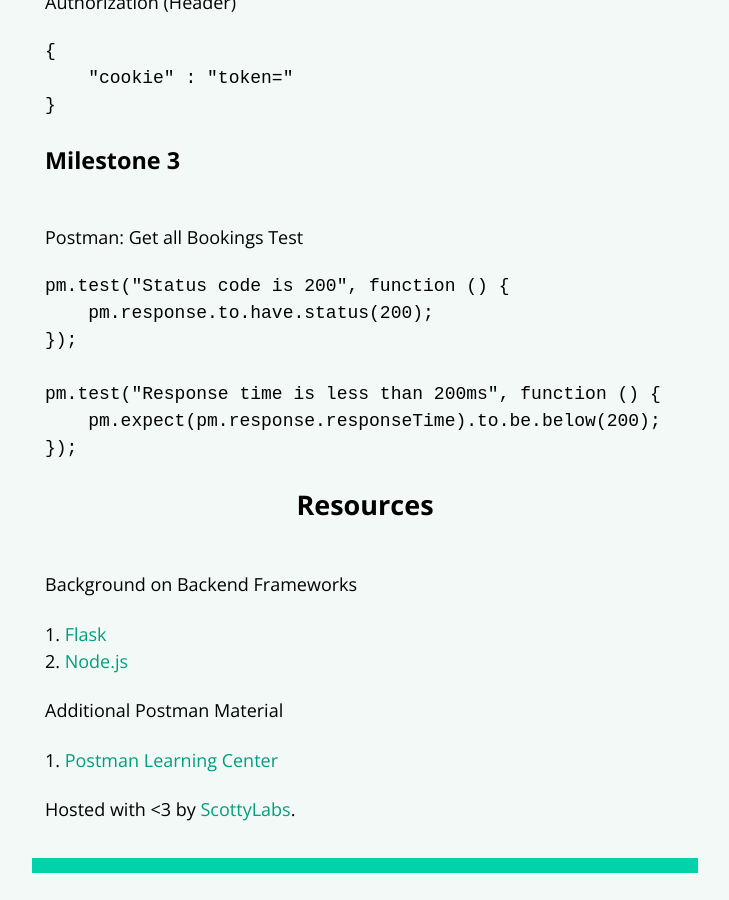
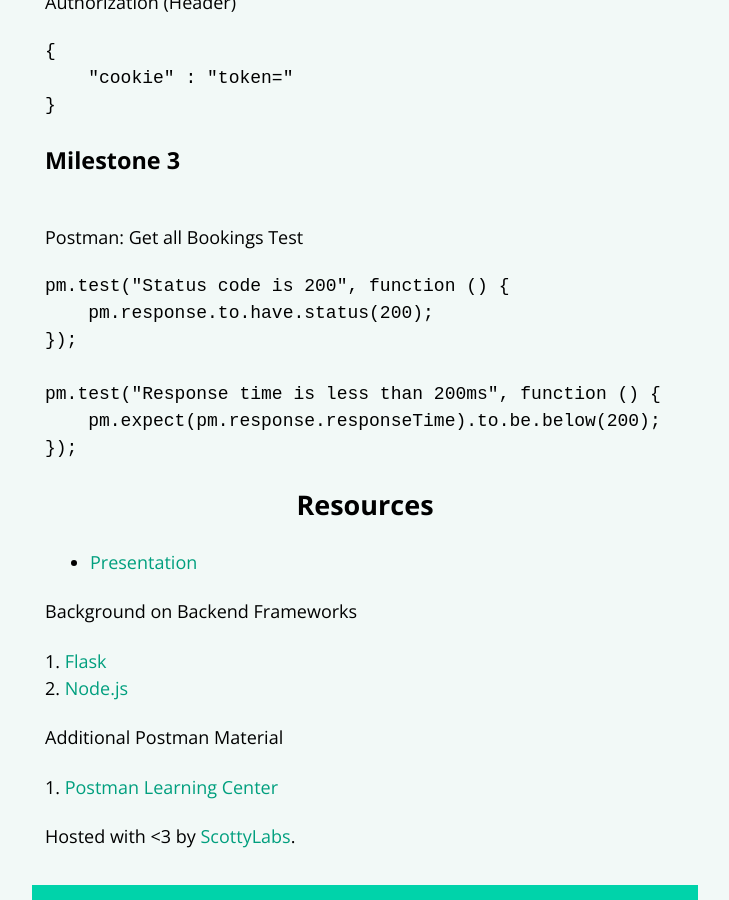
Before and after one commit to ScottyLabs/crashcourse, a Jekyll site: the page built from _talks/postman.md, in a window 1280 px wide and 900 px high, scrolled down 3334 px. Shown: the whole window, without its empty margins (275-1004 px from the left). Built offline with Jekyll 4.4.1, drawn with Linux system fonts in a browser that asks for light colours; nearby versions of some CDN libraries; before the commit the page ends 4207 px from its top, so only the background shows below that.

Commit message:
postman presentation uploaded

```diff
--- a/_talks/postman.md
+++ b/_talks/postman.md
@@ -127,6 +127,8 @@
 
 ## Resources
 
+- [Presentation](https://docs.google.com/presentation/d/1ClI_hVIgkhMDkICGJ89NquvkY6G2_pszYww-wbRBfVU/edit?usp=sharing)
+
 Background on Backend Frameworks
 
 1. [Flask]({{ site.baseurl }}/backend)
```
